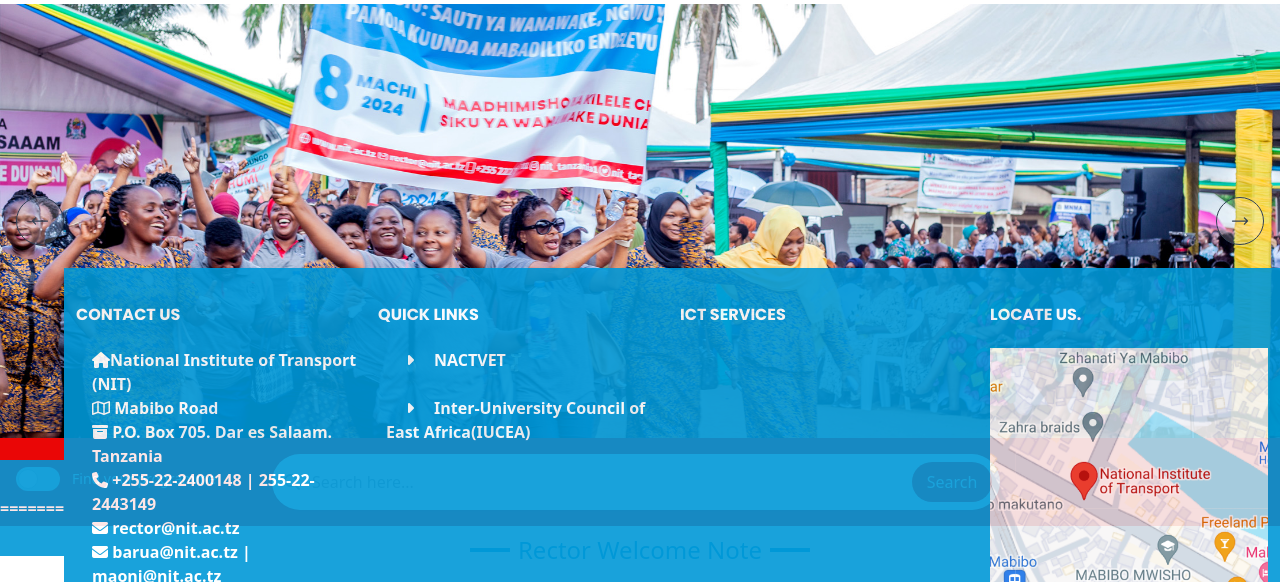
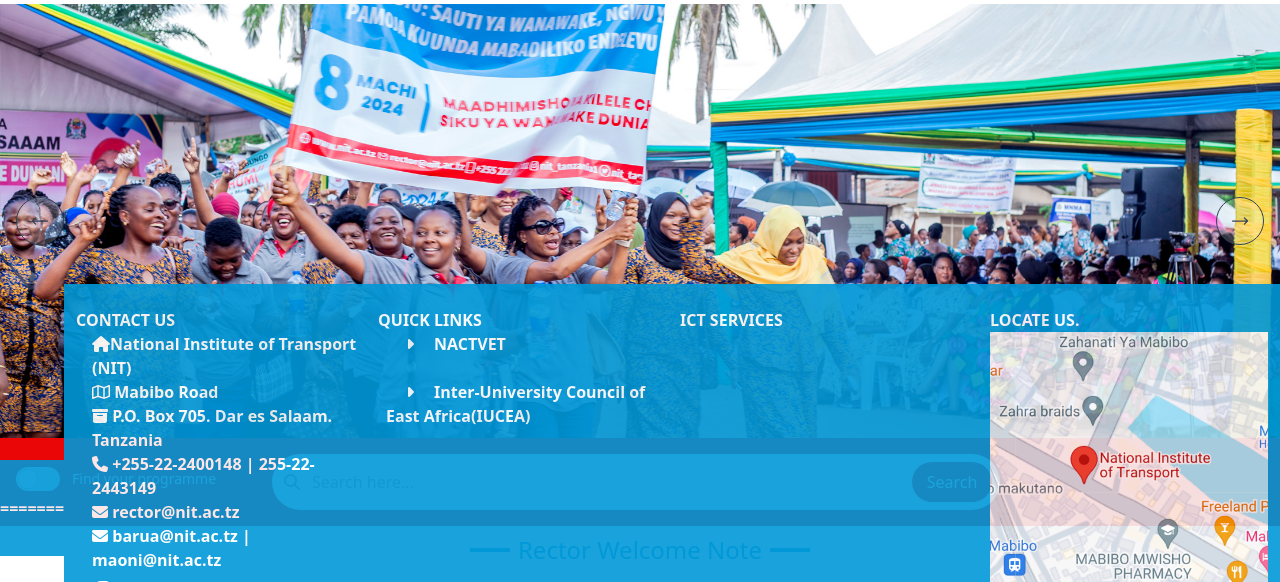
Before and after one commit to kamala96/nit_web, a Django app: template site_app/templates/index.html in a window 1280 px wide. Shown: the part 244-826 px from the top of the page. Run offline with Django 3.2, Linux system fonts and the light colour scheme; the template is opened without the code that fills it, so the values that code supplies are empty; some libraries are stand-ins or nearby versions; grey boxes are pictures that could not be loaded.

Commit message:
update changes

```diff
--- a/static/mystyle.css
+++ b/static/mystyle.css
@@ -50,33 +50,6 @@ secondary: "#EA0606", */
     left: 3.5%;
 }
 
-<<<<<<< HEAD
-=======
-
-
-.nit-footer {
-    font-size: 14px;
-}
-.nit-footer .nit-footer-widget h2 {
-    font-weight: 400;
-    margin-bottom: 10px;
-    font-size: 16px;
-    font-weight: 700;
-}
-
-.nit-heading-2 {
-    font: 900 36px / 36px Poppins, Quattrocento_old;
-    text-transform: uppercase;
-    padding: 5px 0;
-    position: relative;
-}
-.zoom-on-hover {
-    transition: transform 0.2s ease-in-out;
-}
-
-
-
->>>>>>> a355546ac71ec37761d5bc331ce0452cc26b62cb
 /*.text1:before,*/
 /*.text1:after {*/
 /*    content: "";*/
```
